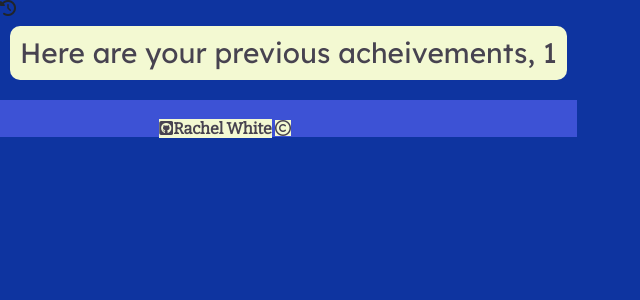
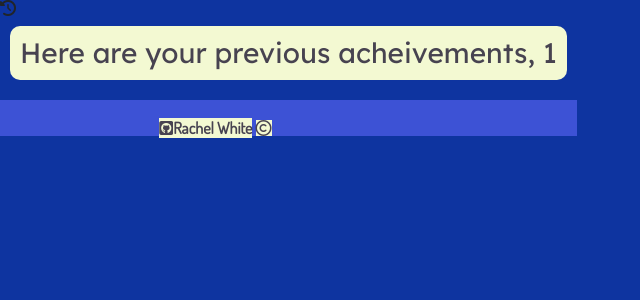
Before and after one commit to rachel-white/what-ive-done, a Flask app: page /history in a window 1280 px wide. Shown: the part 172-472 px from the top of the page, without its empty margins (0-640 px from the left). Run offline with Flask 2, Linux system fonts and the light colour scheme; the visitor is signed in with stand-in values (Sample User, id 1); style sheets or scripts are compiled from the project's sources; some libraries are stand-ins or nearby versions.

Commit message:
added new font, renamed font variables, work on acheivement css

```diff
--- a/static/css/main.scss
+++ b/static/css/main.scss
@@ -1,7 +1,8 @@
 /*Fonts*/
-@import url('https://fonts.googleapis.com/css?family=Bitter|Lexend+Deca&display=swap');
-$sans-serif: 'Lexend Deca', sans-serif;
-$serif: 'Bitter', serif;
+@import url('https://fonts.googleapis.com/css?family=Lexend+Deca&display=swap');
+@import url('https://fonts.googleapis.com/css?family=Dosis&display=swap');
+$title-font: 'Lexend Deca', sans-serif;
+$content-font: 'Dosis', sans-serif;
 
 /*Colours: */
 
@@ -28,11 +29,11 @@ h1, h2, h3, h4, h5, h6, p {
 }
 
 h1, h2, h3, h4, h5, h6 {
-    font-family: $sans-serif;
+    font-family: $title-font;
 }
 
 p, span, footer {
-    font-family: $serif;
+    font-family: $content-font;
 }
 
 footer {
@@ -61,4 +62,6 @@ footer {
 
 .time-from-db, .achievement-text {
     background-color:$bpt;
+    font-family: $content-font;
+    margin:10px;
 }
```
